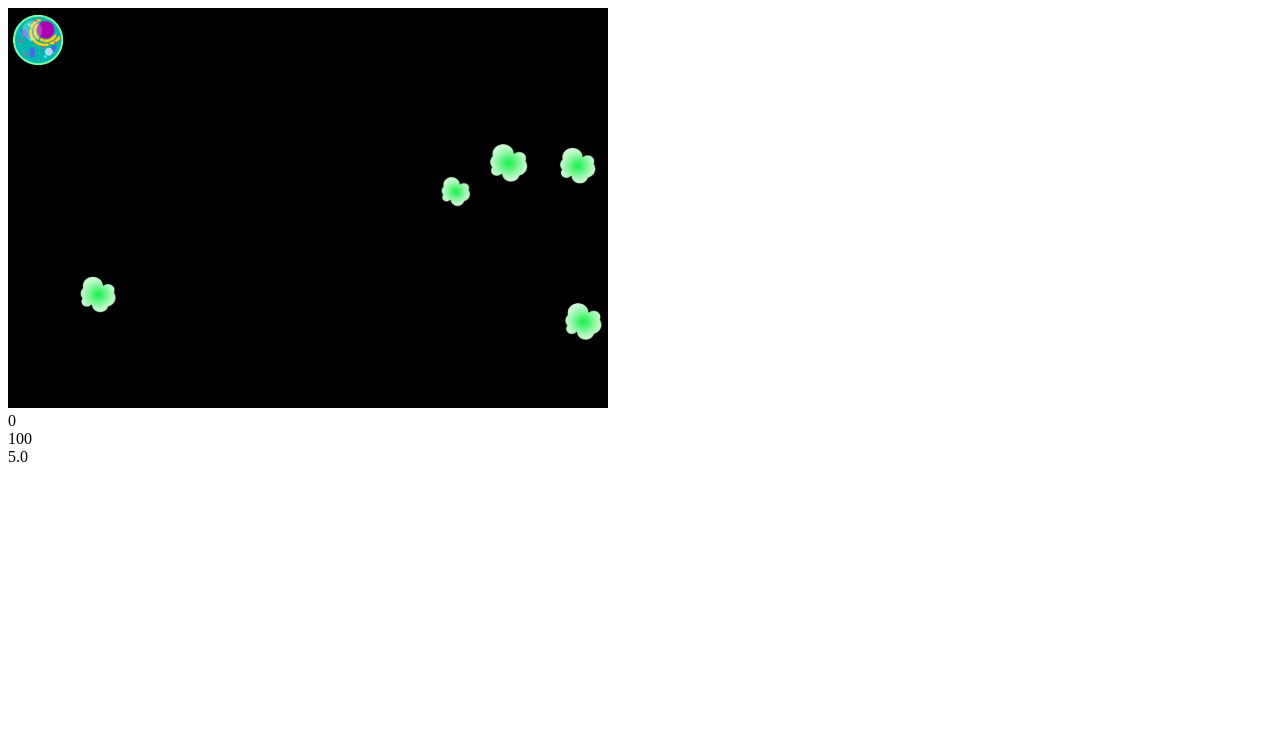
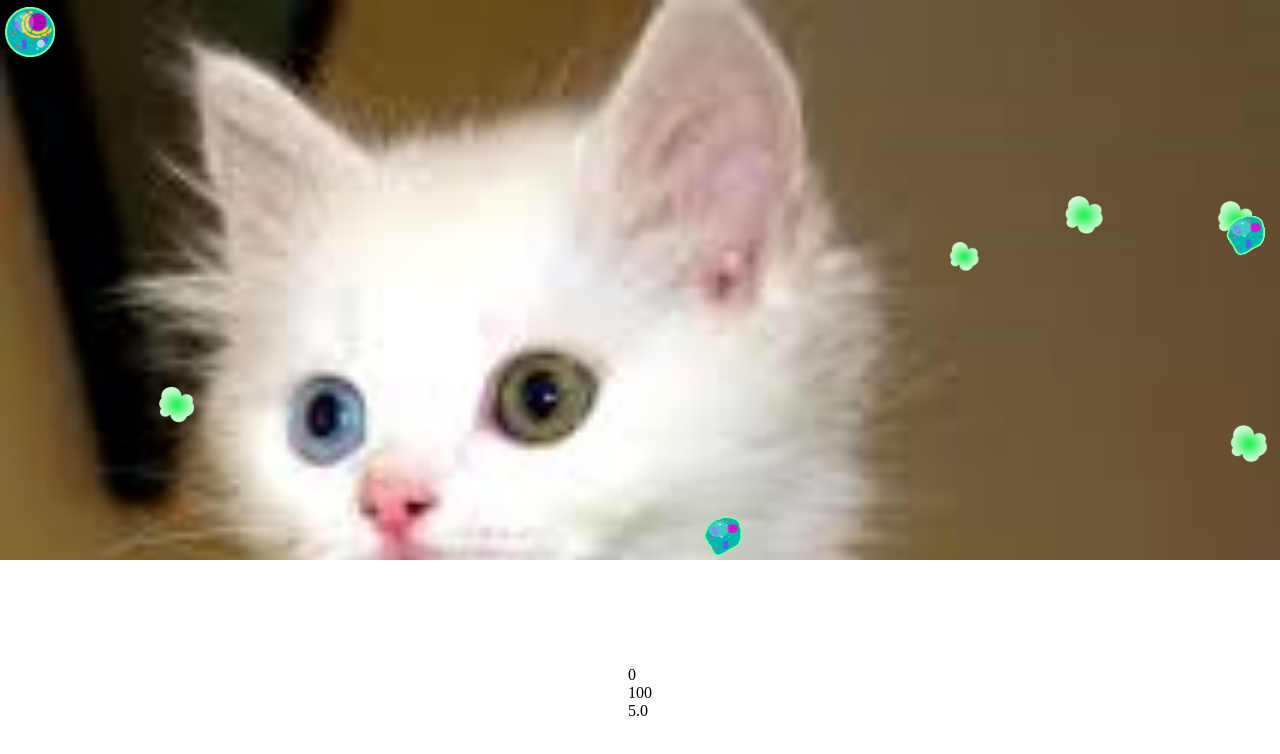
Before and after one commit to EronLake/Hack-UCSC, a plain HTML site: page app/index.html in a window 1280 px wide. Drawn offline with nearby package versions, Linux system fonts and the light colour scheme.

Commit message:
added bacteria without ai

```diff
--- a/app/index.html
+++ b/app/index.html
@@ -6,13 +6,16 @@
 </head>
 	<body>
 		<div id="sprites">
+			<img src="images/standardBacteria.png" id="standardBacteriaImage">
 			<img src="images/protein.png" id="proteinImage">
 			<img src="images/cell.png" id="cellImage">
 		</div>
 		<canvas id="canvas"></canvas>
-		<div id="score"></div>
-		<div id="health"></div>
-		<div id="timer"></div>
+		<div id="status">
+			<div id="score"></div>
+			<div id="health"></div>
+			<div id="timer"></div>
+		</div>
 		<script src='http://code.jquery.com/jquery.min.js'></script>
 		<script src="scripts/cellGame.js"></script>
 	</body>
--- a/app/scripts/cellGame.js
+++ b/app/scripts/cellGame.js
@@ -101,9 +101,10 @@
     })
 
     var Bacteria = MoveableSprite.create({
-        attack: 5,
-        width: 10,
-        height: 10
+        attack: .5,
+        width: 40,
+        height: 40,
+        image: document.getElementById('standardBacteriaImage')
     })
 
 
@@ -114,6 +115,7 @@
         context: null,
         cell: null,
         numProtein: 5,
+        numBacteria: 2,
         initialize: function() {
             this.canvas.width = this.width;
             this.canvas.height = this.height;
@@ -134,6 +136,11 @@
             this.proteins = [];
             for(var i = 0; i < this.numProtein; i++){
                 this.createProtein();
+            }
+
+            this.bacterias = [];
+            for(var i = 0; i < this.numBacteria; i++){
+                this.createBacteria();
             }
 
             this.initalizeControls();
@@ -174,6 +181,7 @@
         loop: function () {
             this.cell.move(this.bounds);
 
+            var now = Date.now();
             var i = this.proteins.length;
             var protein;
             while (i--) {
@@ -184,17 +192,47 @@
                 }
             }
 
+            if(this.proteins.length < 5 && (now - this.lastCreatedProteinTime) > 5000 ){
+                this.createProtein();
+            }
+
+            var bacteria;
+            for(var i = 0;i < this.bacterias.length; i++){
+                bacteria = this.bacterias[i];
+                if (bacteria.intersects(this.cell)) {
+                   this.cell.health -= bacteria.attack;
+                }
+            }
+
+
             this.clear();
-            this.cell.draw(this.context);
-
 
             for(var i = 0; i < this.proteins.length; i++){
                 this.proteins[i].draw(this.context);
             }
+
+            this.cell.draw(this.context);
+
+
+            for(var i = 0; i < this.bacterias.length; i++){
+                this.bacterias[i].draw(this.context);
+            }
+
             this.scoreElement.textContent = this.cell.score;
             this.healthElement.textContent = this.cell.health;
-            this.timerElement.textContent = ((Date.now() - this.startTime)/1000).toFixed(1);
+            this.timerElement.textContent = ((now - this.startTime)/1000).toFixed(1);
 
+        },
+
+        createBacteria: function() {
+
+            var bacteria = Bacteria.create({
+                x: Math.random() * (this.width - Bacteria.width),
+                y: Math.random() * (this.height - Bacteria.height),
+            })
+
+            this.bacterias.push(bacteria);
+            this.lastCreatedBacteriaTime = Date.now();
         },
 
         createProtein: function() {
@@ -208,14 +246,15 @@
             })
 
             this.proteins.push(protein);
+            this.lastCreatedProteinTime = Date.now();
         }
     })
 
     function main() {
         var world = World.create({
             canvas: document.getElementById('canvas'),
-            width: 600,
-            height: 400,
+            width: window.innerWidth,
+            height: window.innerHeight * .7,
             healthElement: document.getElementById('health'),
             timerElement: document.getElementById('timer'),
             scoreElement: document.getElementById('score')
--- a/app/styles/styles.css
+++ b/app/styles/styles.css
@@ -4,4 +4,17 @@
 
 canvas {
 	background: #000;
+	background-image:url(../images/cat.png);
+	background-size:cover;
+	position: absolute;
+	left: 0;
+	top: 0;
 }
+
+#status {
+	position: absolute;
+	left: 50%;
+	bottom: 10%;
+	z-index: 2;
+	transform: translate(-50%, 0);
+}
```
Also changed, not shown: app/images/cat.png (renamed from resources/cat.png), app/images/standardBacteria.png (added).
